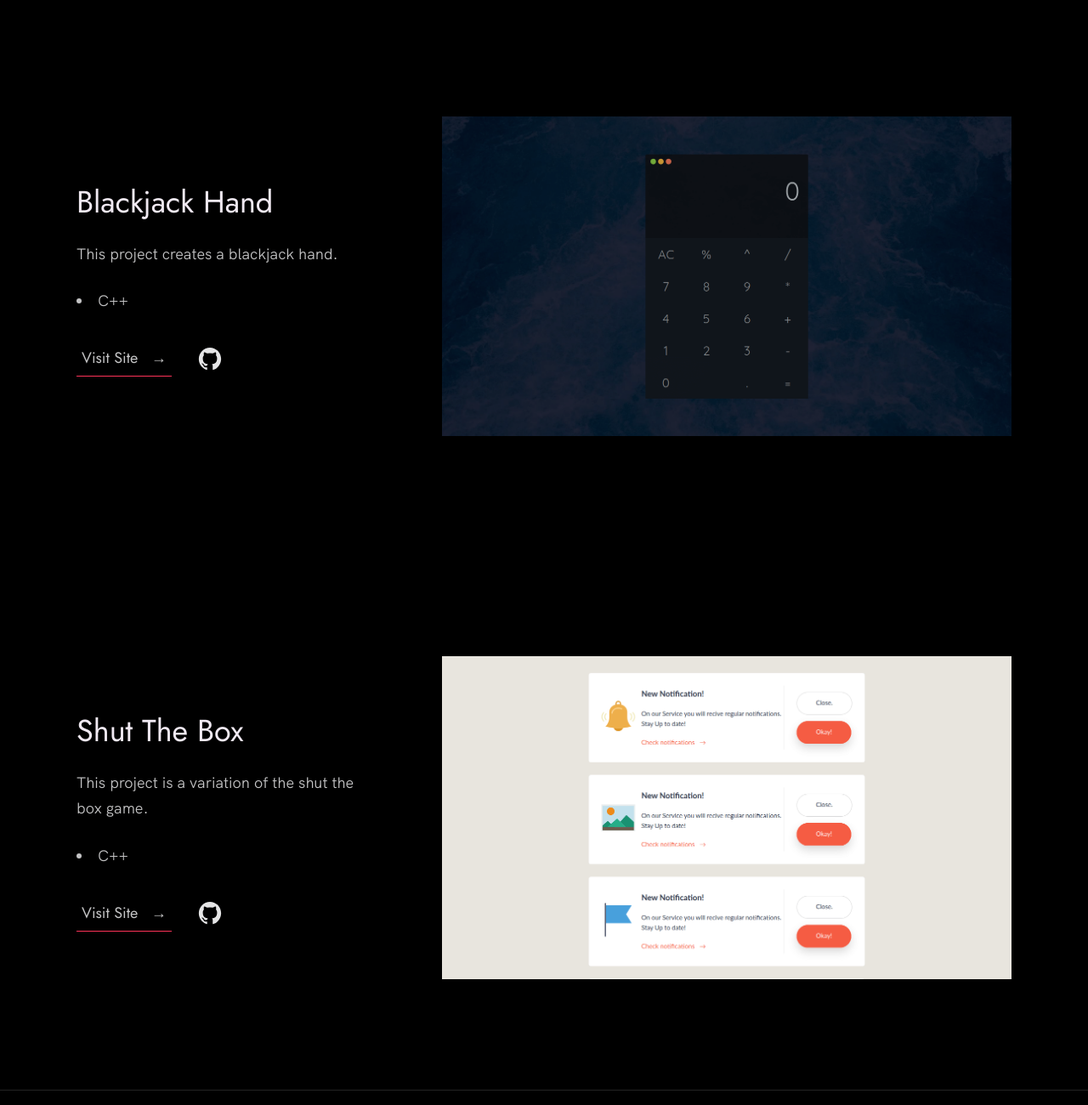
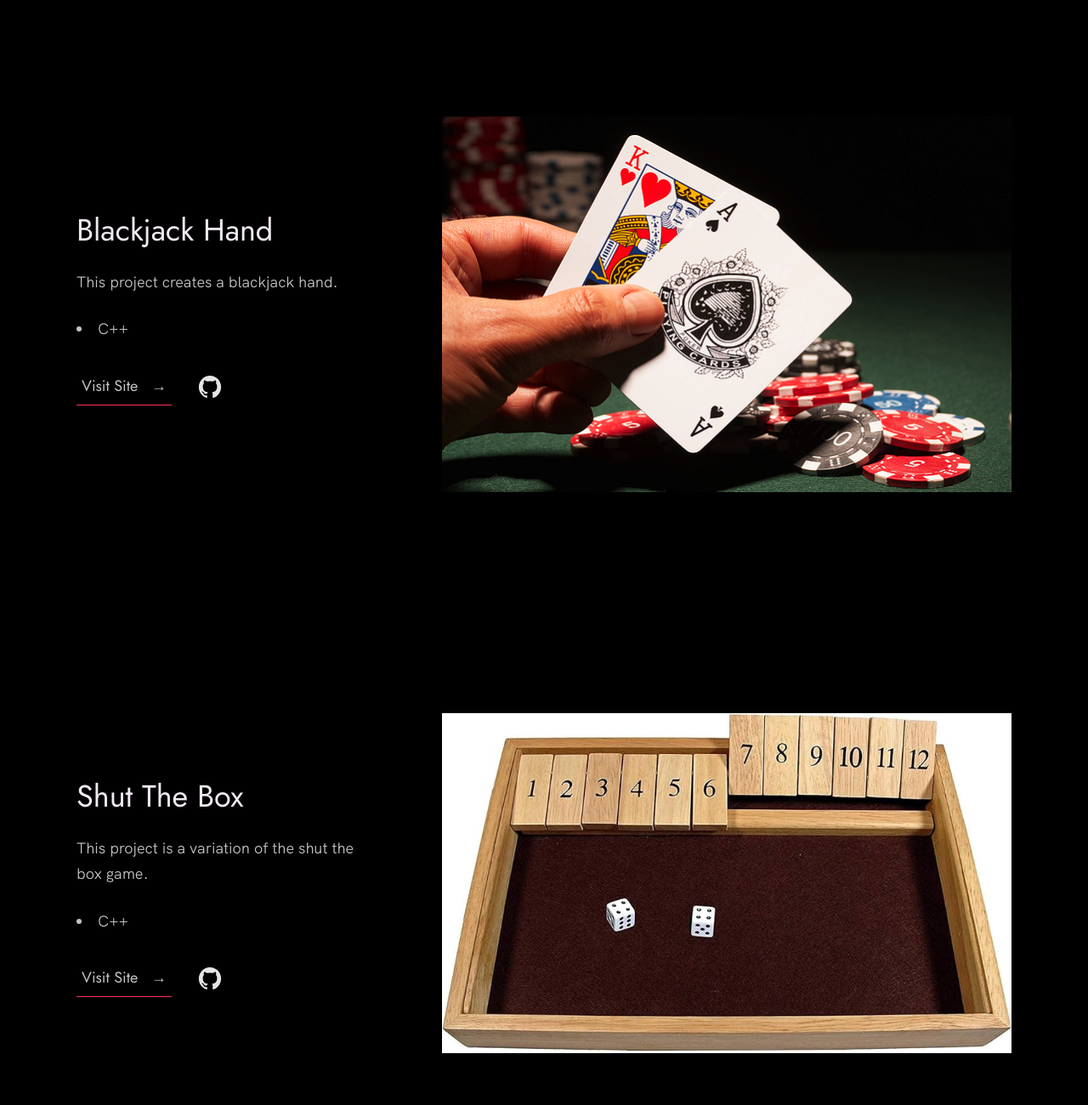
Before and after one commit to Computer-and-Information-Science/portfolio-m1773, a plain HTML site: page index.html in a window 1280 px wide. Shown: the part 1500-2800 px from the top of the page at 85% size. Drawn offline with Linux system fonts and the light colour scheme.

Commit message:
Update index.html

```diff
--- a/index.html
+++ b/index.html
@@ -119,7 +119,7 @@
               </div>
             </div>
             <div class="work__image-box">
-              <img src="./images/project-2.png" class="work__image" alt="Project 1" />
+              <img src="./images/Blackjack.webp" class="work__image" alt="Project 1" />
             </div>
           </div>
 
@@ -143,7 +143,7 @@
               </div>
             </div>
             <div class="work__image-box">
-              <img src="./images/project-3.png" class="work__image" alt="Project 3" />
+              <img src="./images/711RaiXhmxL.webp" class="work__image" alt="Project 3" />
             </div>
           </div>
         </div>
```
